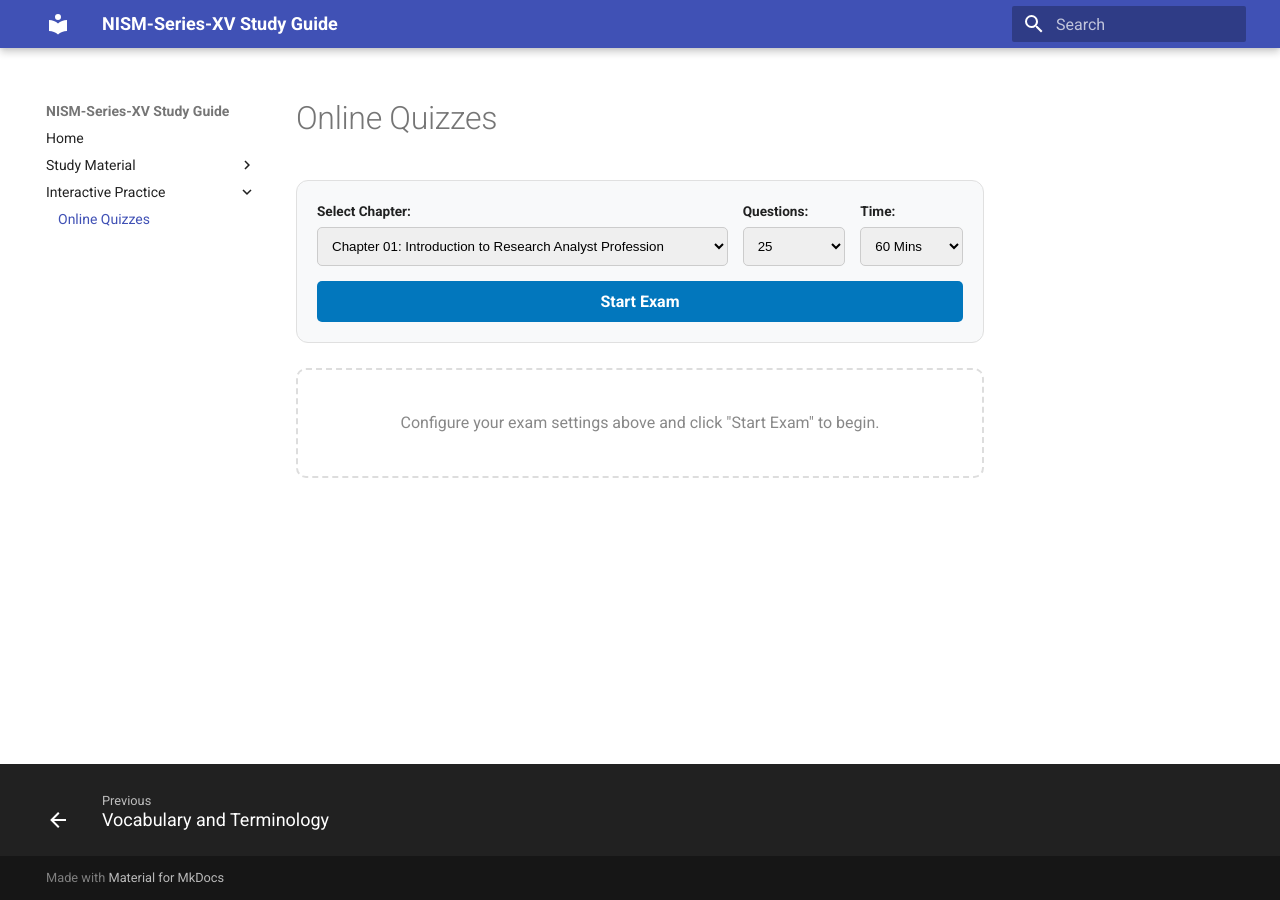
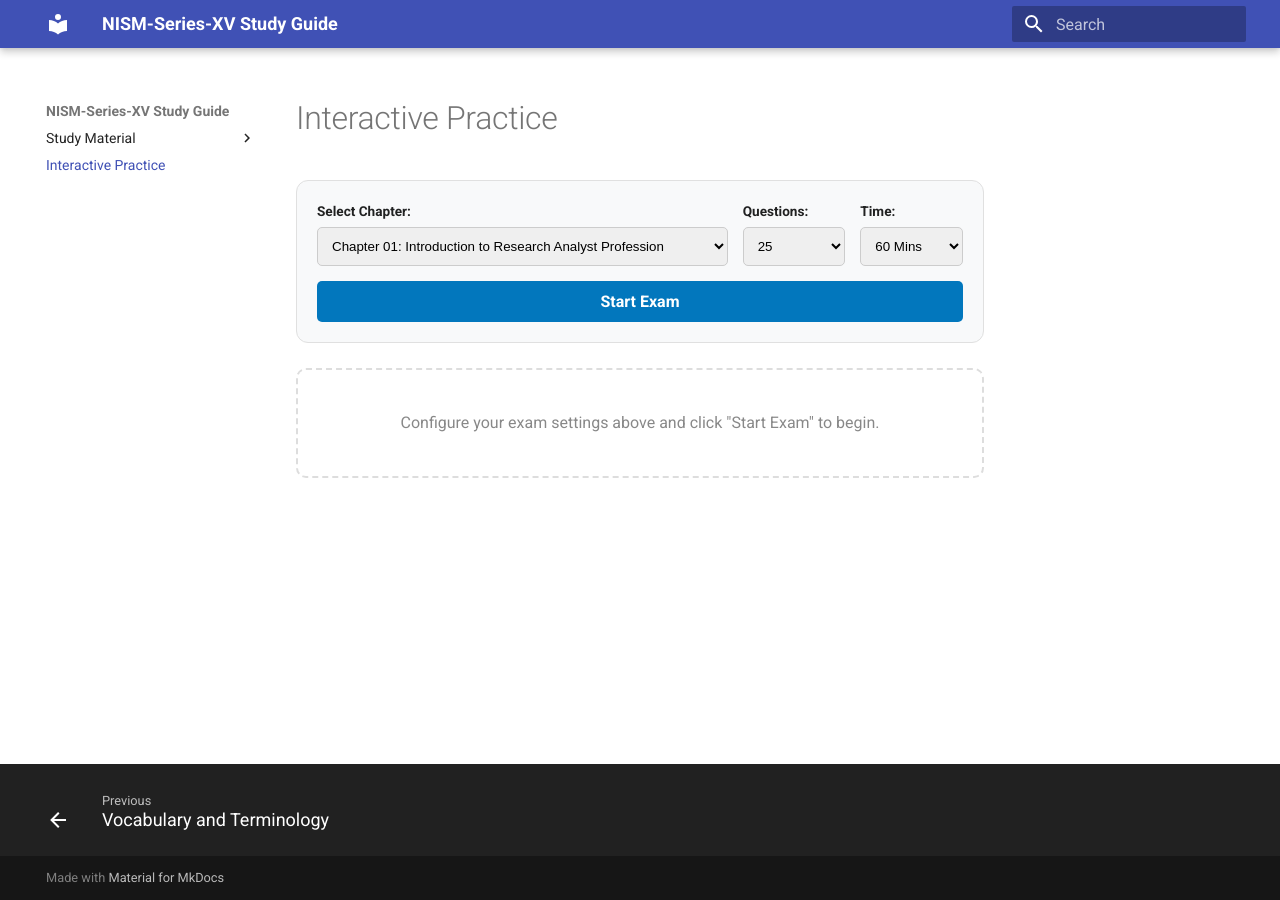
Before and after one commit to VijoyV/nism-ra-notes, an MkDocs documentation site: the page built from docs/quiz.md, in a window 1280 px wide. Built offline with MkDocs 1.6.1 and Material for MkDocs 9.7.7, drawn with Linux system fonts in a browser that asks for light colours; a script that is not in the unit is left out.

Commit message:
Removed unused GitHub Actions workflow and other mino changes

```diff
--- a/mkdocs.yml
+++ b/mkdocs.yml
@@ -25,7 +25,6 @@
 
 # Ensure these filenames match the EXACT spelling in your /docs folder
 nav:
-  - "Home": index.md
   - "Study Material":
       - "Chapter 1: Research Profession": chapter-01.md
       - "Chapter 2: Securities Market": chapter-02.md
@@ -36,5 +35,4 @@
       - "Chapter 7: Company Analysis – Business and Governance": chapter-07.md
       - "Chapter 8: Company Analysis – Financial Analysis": chapter-08.md
       - "Vocabulary and Terminology": vocab-and-terminology.md
-  - "Interactive Practice":
-      - "Online Quizzes": quiz.md
+  - "Interactive Practice": quiz.md
```
Also changed, not shown: sources/chapter-01-chatgpt.md (renamed from docs/sources/chapter-01-chatgpt.md), 1 other file.
